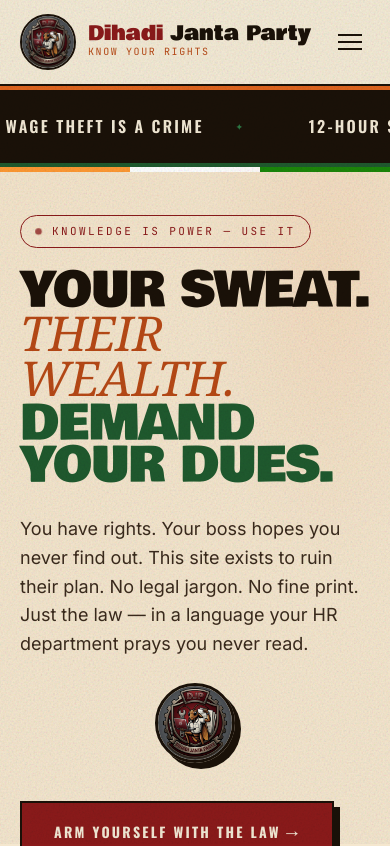
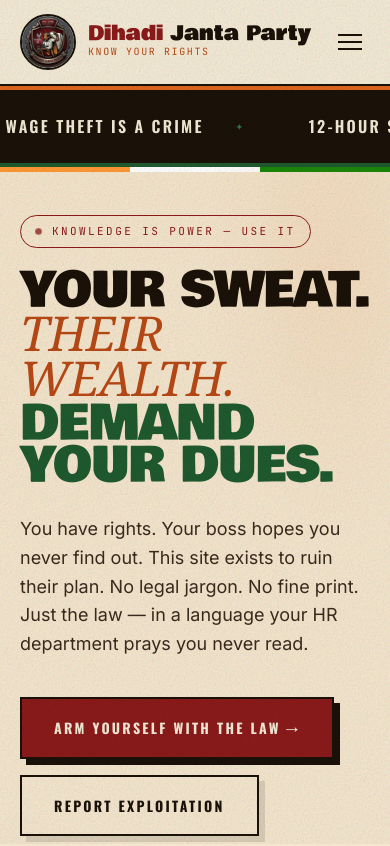
Before and after one commit to ash123mani/djp, a Next.js app: page / in a window 390 px wide. Shown: the top 846 px of the page. Built offline with nearby package versions, Linux system fonts and the light colour scheme.

Commit message:
Revert "Add logo next to hero subtitle text"
This reverts commit ac4bedb42bc6934651e34449795615aee28e7767.

```diff
--- a/src/app/globals.css
+++ b/src/app/globals.css
@@ -442,27 +442,6 @@
   }
 }
 
-/* Hero subtitle row */
-.hero-subtitle-row {
-  display: flex;
-  align-items: center;
-  gap: 40px;
-  max-width: 720px;
-  margin: 0 0 38px;
-}
-@media (max-width: 640px) {
-  .hero-subtitle-row {
-    flex-direction: column;
-    align-items: flex-start;
-    gap: 24px;
-  }
-  .hero-subtitle-row img {
-    width: 80px !important;
-    height: 80px !important;
-    align-self: center;
-  }
-}
-
 /* Hero stats grid */
 .hero-stats-grid {
   display: grid;
--- a/src/app/page.tsx
+++ b/src/app/page.tsx
@@ -360,33 +360,18 @@
           </span>
         </h1>
 
-        <div className="hero-subtitle-row">
         <p
           style={{
             fontFamily: "var(--font-sans)",
             color: "var(--color-ink-2)",
-              flex: 1,
-              margin: 0,
+            maxWidth: 520,
+            margin: "0 0 38px",
             fontSize: 18,
             lineHeight: 1.6,
           }}
         >
           You have rights. Your boss hopes you never find out. This site exists to ruin their plan. No legal jargon. No fine print. Just the law — in a language your HR department prays you never read.
         </p>
-          <img
-            src="/logo.png"
-            alt="Dihadi Janta Party"
-            style={{
-              width: 120,
-              height: 120,
-              borderRadius: "50%",
-              objectFit: "cover",
-              border: "3px solid var(--color-ink)",
-              boxShadow: "6px 6px 0 var(--color-ink)",
-              flexShrink: 0,
-            }}
-          />
-        </div>
 
         <div style={{ display: "flex", flexWrap: "wrap", gap: 16, marginBottom: 56 }}>
           <a href="#rights" className="btn-primary">
```
Lines whose indentation alone changed are shown as unchanged.
